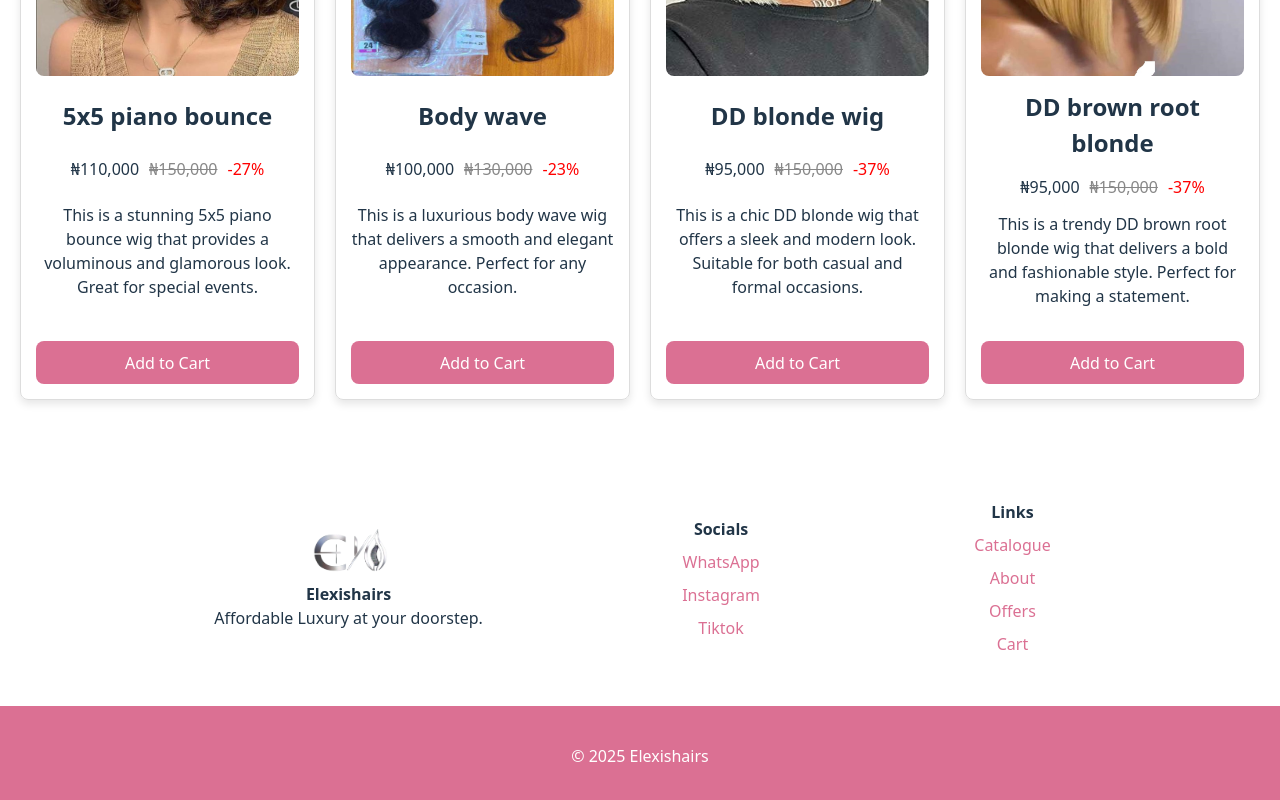
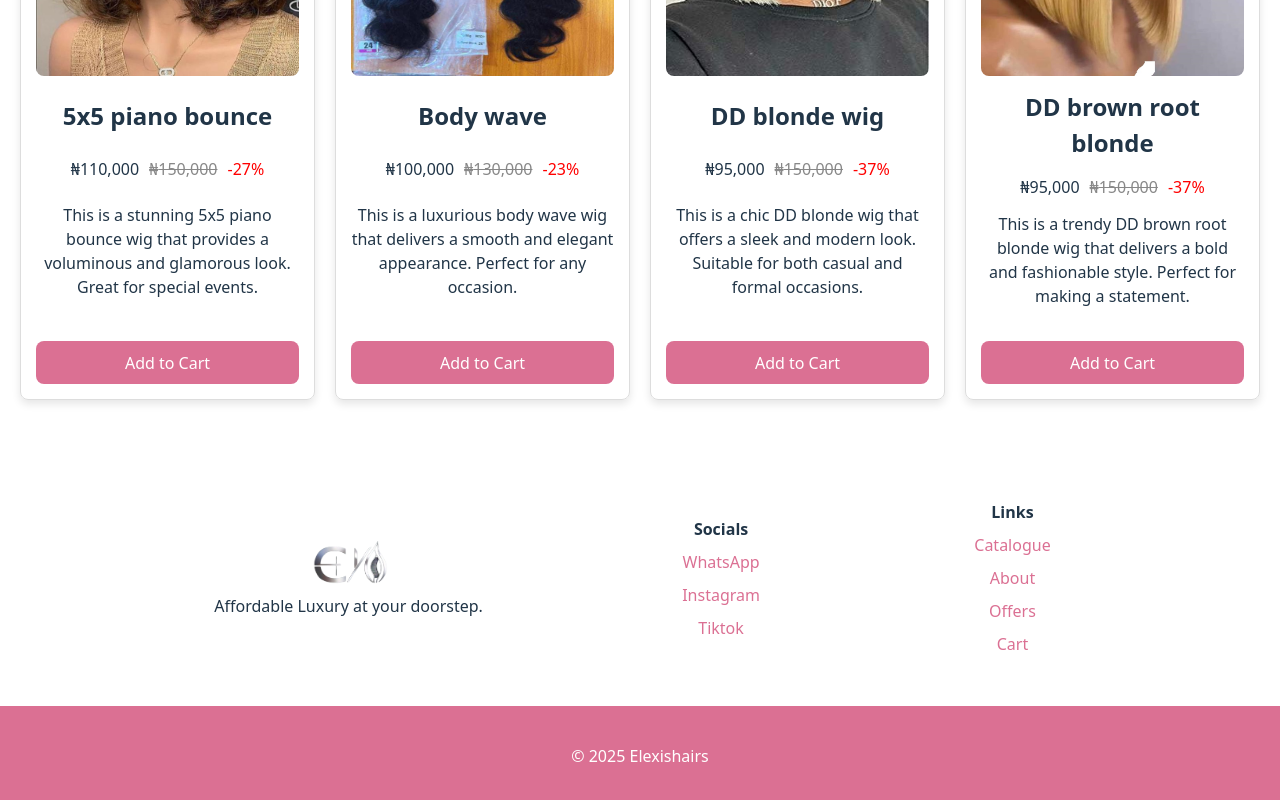
Before and after one commit to chidinma-elekwachi/elexishairs, a React (Vite) app: page / in a window 1280 px wide. Shown: the part 2104-2904 px from the top of the page. Built offline with nearby package versions, Linux system fonts and the light colour scheme.

Commit message:
updated tt

```diff
--- a/src/components/footer/Footer.jsx
+++ b/src/components/footer/Footer.jsx
@@ -10,7 +10,6 @@ export default function Footer() {
         <div className="social-links">
         <div>
           <a href="https://wa.me/2349138661387"><img src={logo} alt="elexishairs" className="ehairslogo" /></a>
-          <h4>Elexishairs</h4>
           <p>Affordable Luxury at your doorstep.</p>
         </div>
 
@@ -19,7 +18,7 @@ export default function Footer() {
 
           <a href="https://wa.me/2349138661387" target="_blank" rel="noreferrer">WhatsApp</a>
           <a href="https://instagram.com/elexishairs.ng" target="_blank" rel="noreferrer">Instagram</a>
-          <a href="https://tiktok.com/elexishairs.ng" target="_blank" rel="noreferrer">Tiktok</a>
+          <a href="https://tiktok.com/@elexishairs.ng" target="_blank" rel="noreferrer">Tiktok</a>
         </div>
 
         <div className="footlinks">
```
